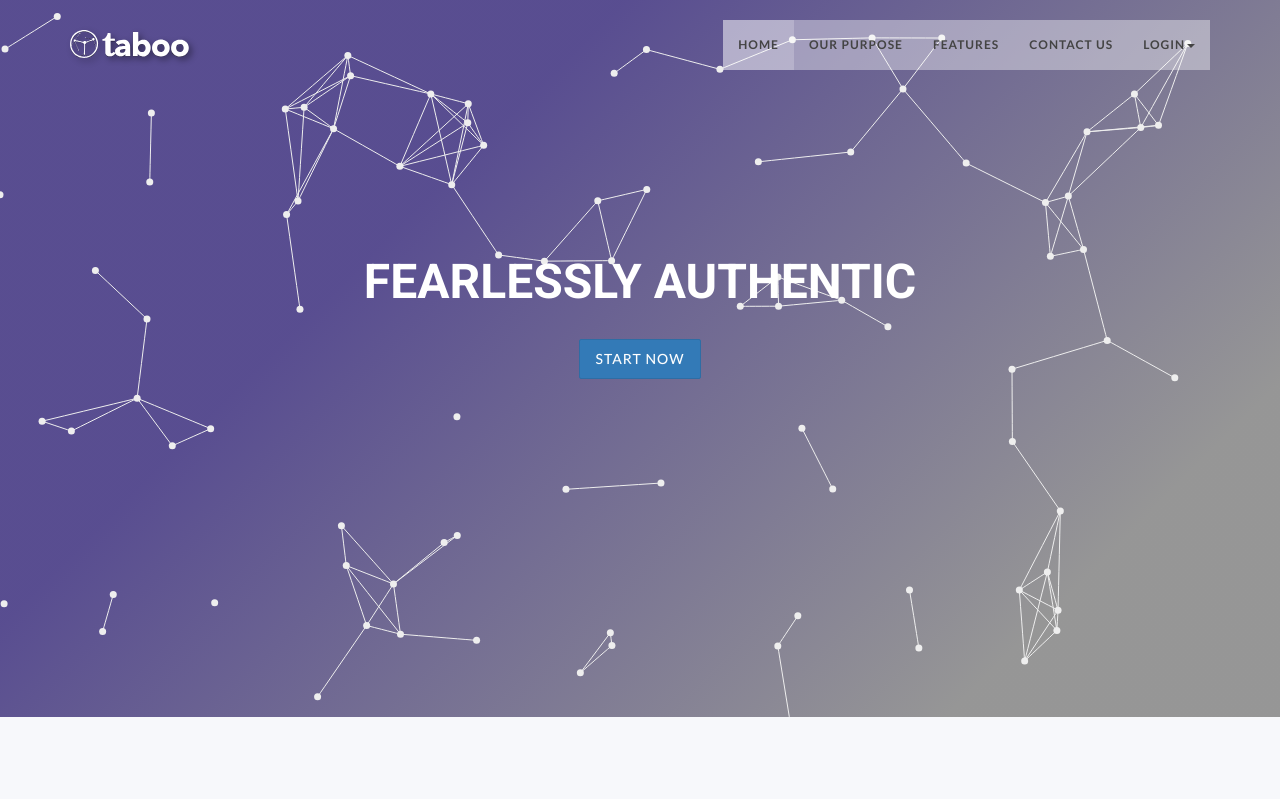
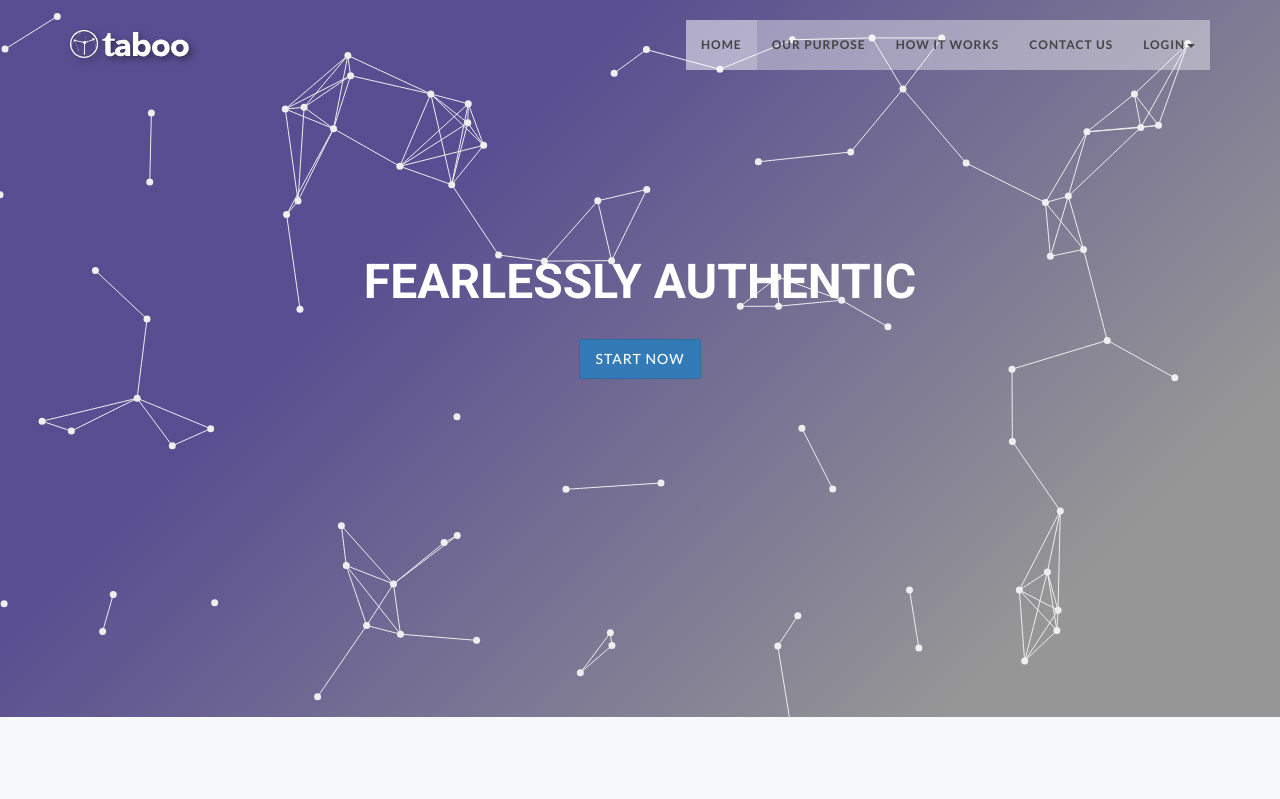
Before and after one commit to salimdaif/taboo, a Rails app: page / in a window 1280 px wide. Shown: the top 799 px of the page. Run offline with Rails 7, Linux system fonts and the light colour scheme; style sheets or scripts are compiled from the project's sources; parts of the project's set-up code (start-up, migrations or seed data) failed here and were passed over; some libraries are stand-ins or nearby versions.

Commit message:
How it works modif

```diff
--- a/app/views/pages/home.html.erb
+++ b/app/views/pages/home.html.erb
@@ -85,7 +85,7 @@
         <div class="col-lg-8 col-lg-offset-2">
           <div class="wow flipInY" data-wow-offset="0" data-wow-delay="0.4s">
           <div class="section-heading text-center">
-          <h2 class="h-bold">Features</h2>
+          <h2 class="h-bold">How it works</h2>
           <div class="divider-header"></div>
           <p>A genuine way of interacting. <br></p>
           </div>
--- a/app/views/shared/_navbar.html.erb
+++ b/app/views/shared/_navbar.html.erb
@@ -53,7 +53,7 @@
           <ul class="nav navbar-nav"><%# link_to 'event', { controller: :pages, action: :home }, class: 'someClass', id: 'someId'  %>
             <li class="active"><%= link_to 'Home', root_path(anchor: 'intro')%></li>
             <li><%= link_to 'Our Purpose', root_path(anchor: 'about')%></li>
-            <li><%= link_to 'Features', root_path(anchor: 'service')%></li>
+            <li><%= link_to 'How it works', root_path(anchor: 'service')%></li>
             <li><%= link_to 'Contact Us', root_path(anchor: 'contact')%></li>
             <li class="dropdown">
               <a href="#" class="dropdown-toggle" data-toggle="dropdown">Login<b class="caret"></b></a>
@@ -119,7 +119,7 @@
           <ul class="nav navbar-nav"><%# link_to 'event', { controller: :pages, action: :home }, class: 'someClass', id: 'someId'  %>
             <li class="active"><%= link_to 'Home', root_path(anchor: 'intro')%></li>
             <li><%= link_to 'Our purpose', root_path(anchor: 'about')%></li>
-            <li><%= link_to 'Features', root_path(anchor: 'service')%></li>
+            <li><%= link_to 'How it works', root_path(anchor: 'service')%></li>
             <li><%= link_to 'Contact Us', root_path(anchor: 'contact')%></li>
             <li class="dropdown">
               <a href="#" class="dropdown-toggle" data-toggle="dropdown">Login<b class="caret"></b></a>
```
